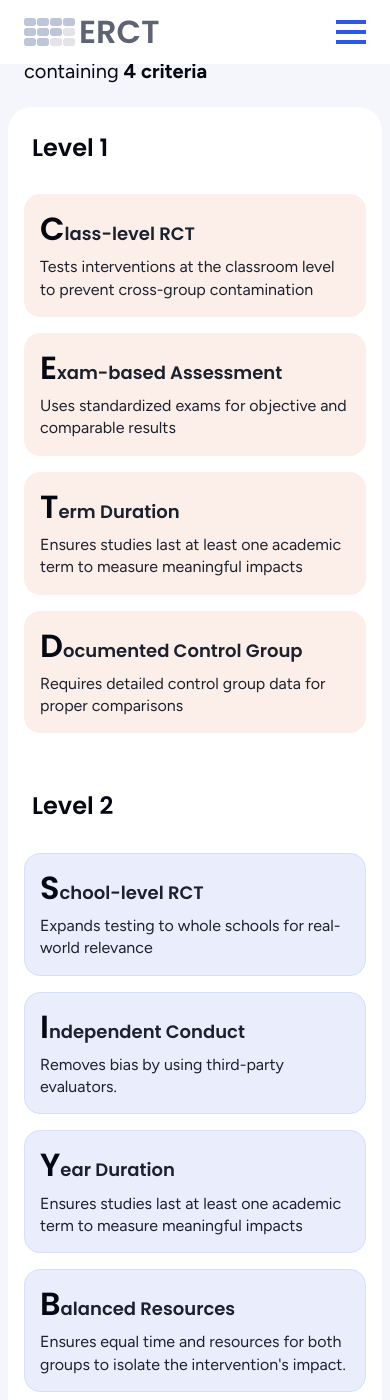
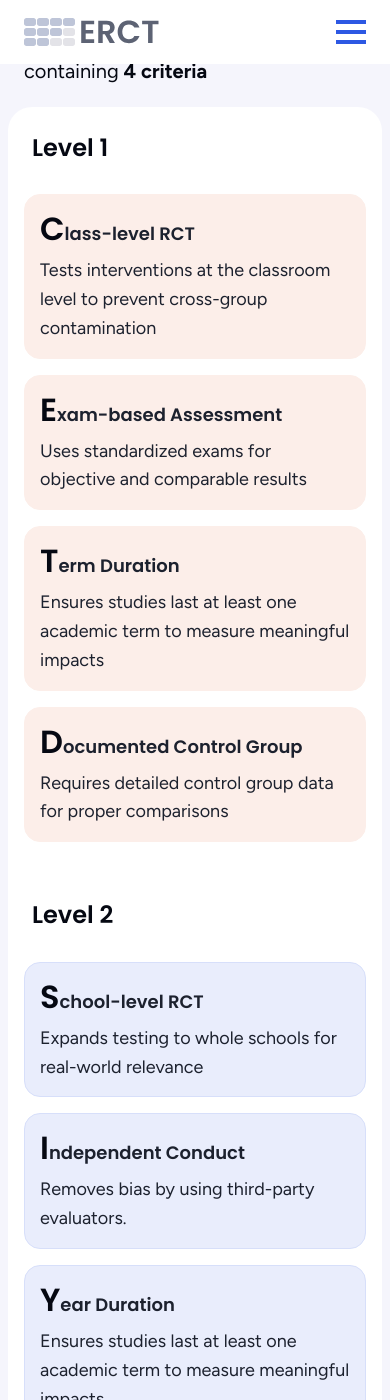
Before and after one commit to vassiliphilippov/erct-papers, a Jekyll site: the page built from index.html, in a window 390 px wide and 1400 px high, scrolled down 743 px. Built offline with Jekyll 4.4.1, drawn with Linux system fonts in a browser that asks for light colours.

Commit message:
Update home.css

```diff
--- a/assets/css/home.css
+++ b/assets/css/home.css
@@ -535,6 +535,10 @@
   .list-cards {
     gap: 1rem; /* 16/16 */
   }
+  .list-cards__text {
+    font-size: 1.125rem;
+    line-height: 1.6;
+}
   .suggest__container {
     max-inline-size: 50rem; /* 800/16 */
     column-gap: 2rem; /* 32/16 */
```
